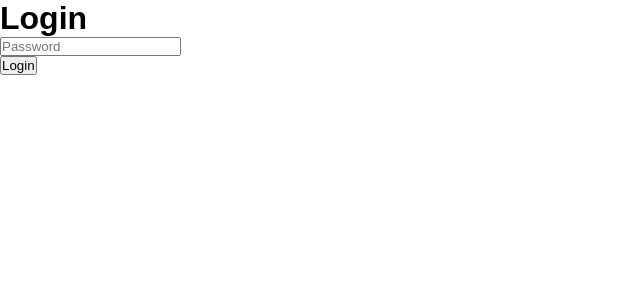
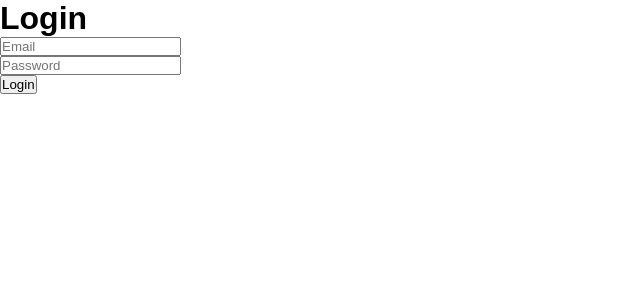
Before and after one commit to ImAleexDz/nextjs-auth-example, a Next.js app: page /login in a window 1280 px wide. Shown: the top 300 px of the page, without its empty margins (0-640 px from the left). Built offline with nearby package versions, Linux system fonts and the light colour scheme.

Commit message:
add email input

```diff
--- a/src/app/login/page.tsx
+++ b/src/app/login/page.tsx
@@ -5,6 +5,7 @@ const page = () => {
     <div>
         <form action="">
             <h1>Login</h1>
+            <input type="email" placeholder="Email" /><br />
             <input type="password" placeholder="Password" /><br />
             <button type="submit">Login</button>
         </form>
```
